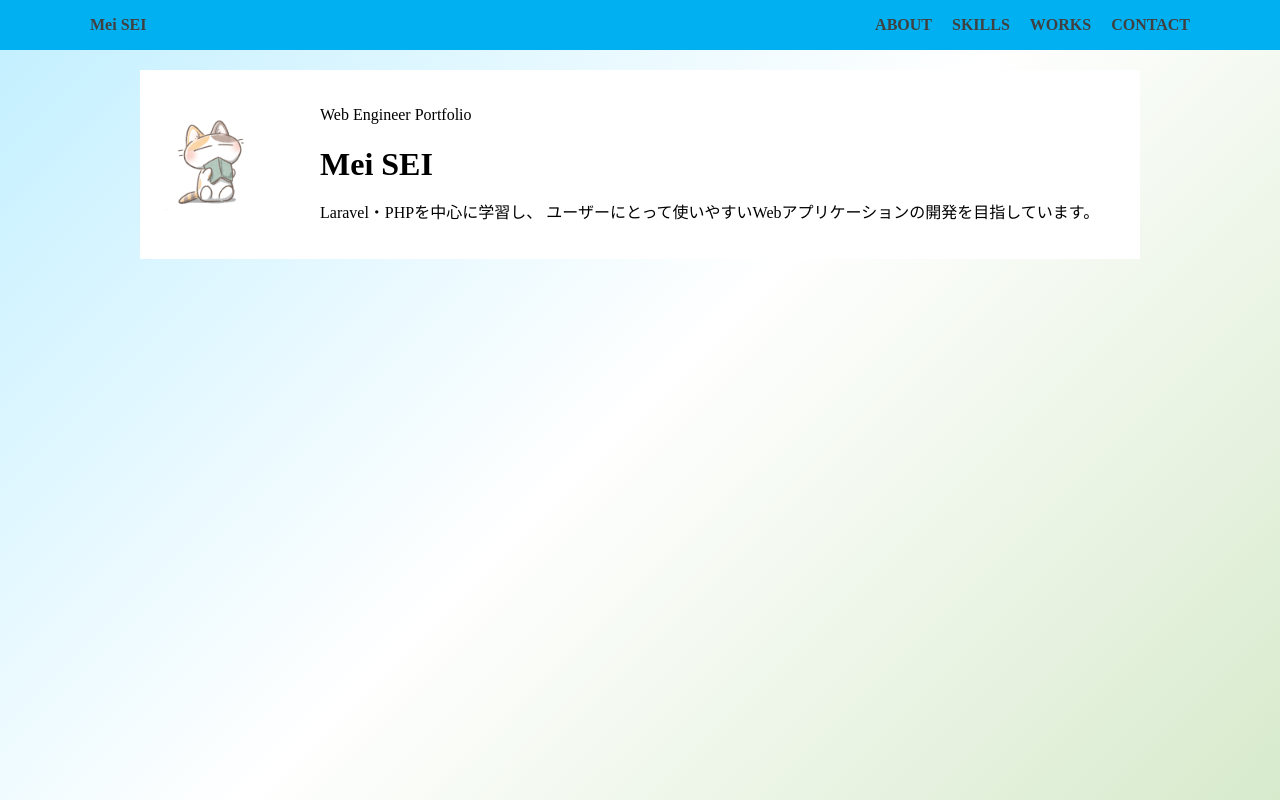
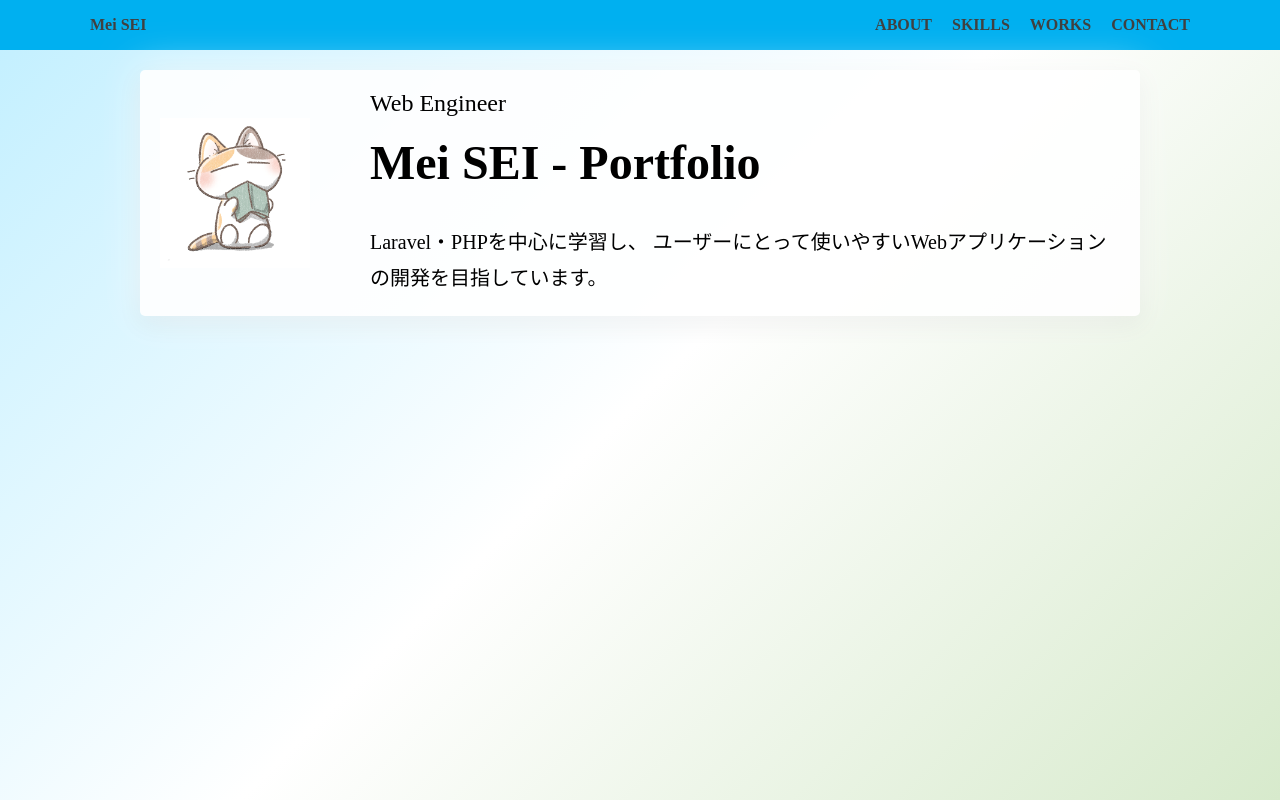
Before and after one commit to misone-ne/portfolio, a plain HTML site: page index.html in a window 1280 px wide. Drawn offline with Linux system fonts and the light colour scheme.

Commit message:
セクションに影追加

```diff
--- a/css/style.css
+++ b/css/style.css
@@ -14,7 +14,11 @@ body {
     max-width: 1000px;
     margin: 20px auto;
     padding: 20px;
-    background-color: #ffffff;
+    border-radius: 5px;
+    background: rgba(255, 255, 255, 0.92);
+    box-shadow:
+        0 0 40px rgba(255, 255, 255, 0.7),
+        0 8px 25px rgba(0, 0, 0, 0.07);
 }
 
 .inner {
@@ -61,8 +65,27 @@ body {
 
 .hero__image img {
     display: block;
-    width: 100px;
+    width: 150px;
     height: auto;
+}
+
+.hero__sub-title {
+    margin: 0 0 16px;
+    font-size: 1.5rem;
+    font-weight: 500;
+}
+
+.hero__title {
+    margin: 0 0 32px;
+    font-size: 3rem;
+    font-weight: 700;
+    line-height: 1.2;
+}
+
+.hero__text {
+    margin: 0;
+    font-size: 1.25rem;
+    line-height: 1.8;
 }
 
 /* =================================
--- a/index.html
+++ b/index.html
@@ -5,7 +5,7 @@
     <meta name="viewport" content="width=device-width, initial-scale=1.0">
     <link rel="stylesheet" href="css/normalize.css">
     <link rel="stylesheet" href="css/style.css">
-    <title>Portfolio</title>
+    <title>Mei SEI Portfolio</title>
 </head>
 <body>
 <header class="header">
@@ -42,10 +42,10 @@
             </div>
 
             <div class="hero__content">
-                <p class="hero__sub-title">Web Engineer Portfolio</p>
+                <p class="hero__sub-title">Web Engineer</p>
 
                 <h1 class="hero__title">
-                    Mei <span>SEI</span>
+                    Mei <span>SEI</span> - Portfolio
                 </h1>
 
                 <p class="hero__text">
```
